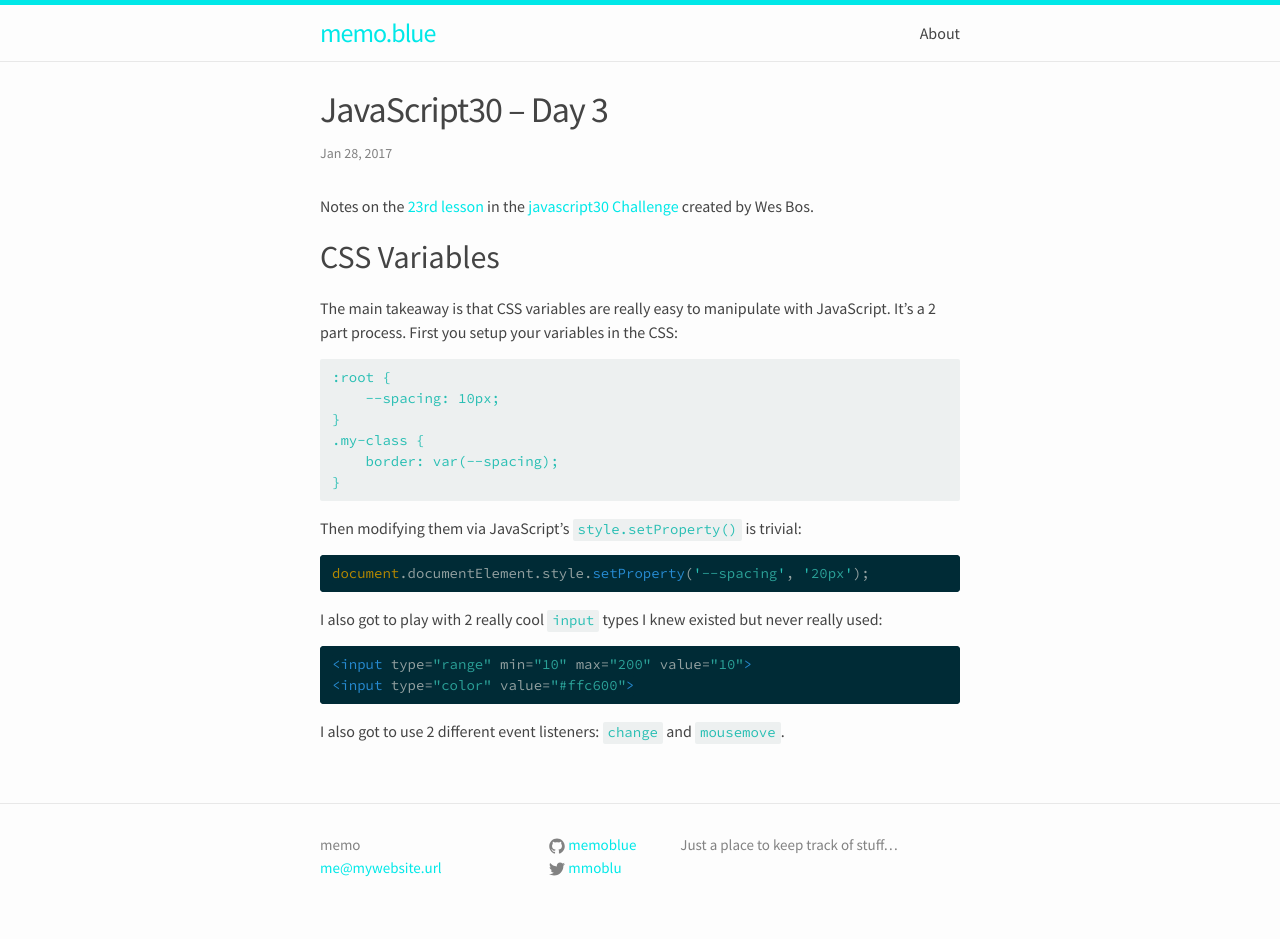
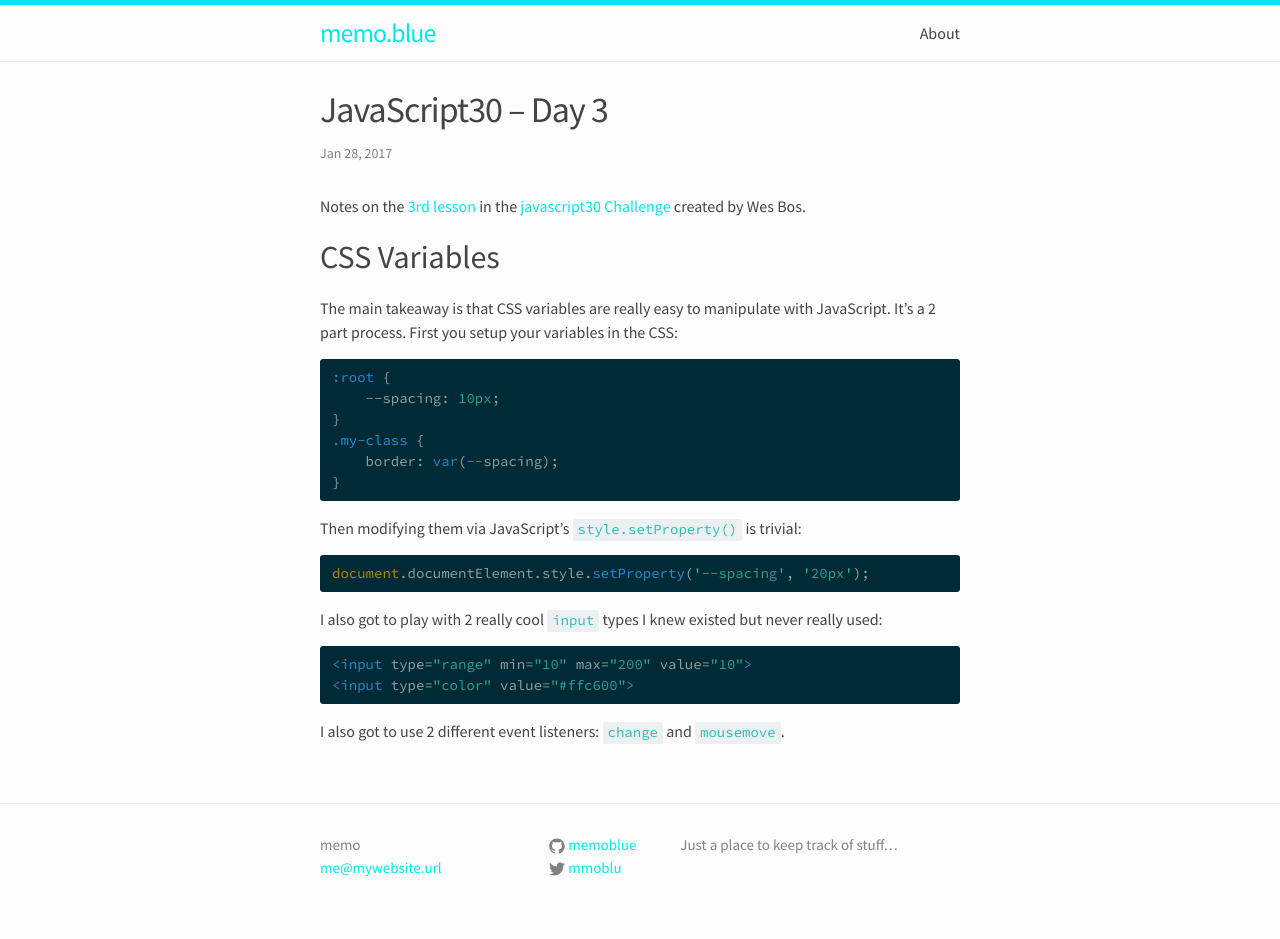
Before and after one commit to memoblue/memoblue.github.io, a Jekyll site: the page built from _posts/2017-01-28-javascript30-03.md, in a window 1280 px wide. Built offline with Jekyll 4.4.1, drawn with Linux system fonts in a browser that asks for light colours.

Commit message:
typo + possible workaround code highlighter funkiness

````diff
--- a/_posts/2017-01-28-javascript30-03.md
+++ b/_posts/2017-01-28-javascript30-03.md
@@ -5,13 +5,13 @@ date:   2017-01-28 15:58:24 -05:00
 tags: ['Coding','JavaScript','JavaScript30','Notes']
 ---
 
-Notes on the [23rd lesson][git] in the [javascript30 Challenge][js30] created by Wes Bos.
+Notes on the [3rd lesson][git] in the [javascript30 Challenge][js30] created by Wes Bos.
 
 ## CSS Variables
 
 The main takeaway is that CSS variables are really easy to manipulate with JavaScript. It's a 2 part process. First you setup your variables in the CSS:
 
-```CSS
+```scss
 :root {
     --spacing: 10px;
 }
````
